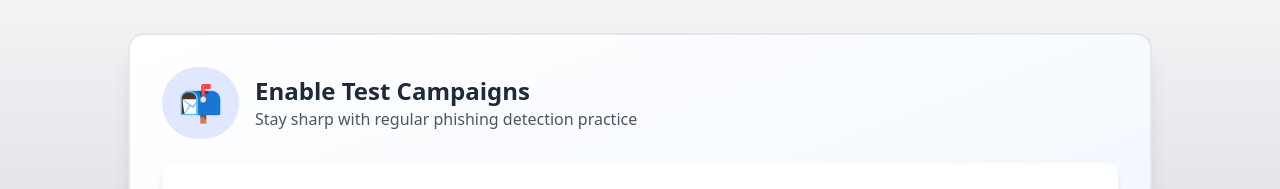
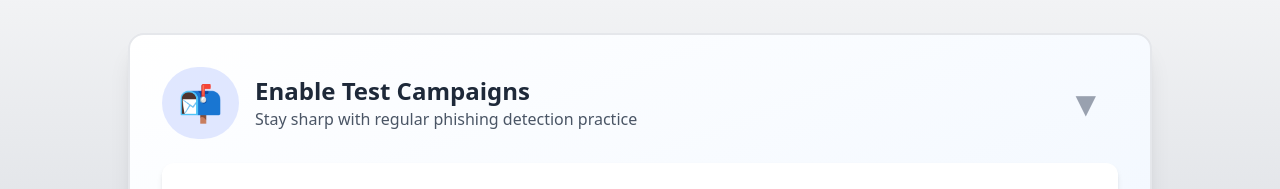
Before and after one commit to JustinCWang/PhishSchool, a React (Vite) app in the folder client/: page /campaigns in a window 1280 px wide. Shown: the part 183-372 px from the top of the page. Built offline with nearby package versions, Linux system fonts and the light colour scheme; no server answers.

Commit message:
Updated campaign ui + streaks

```diff
--- a/client/src/campaigns/Campaigns.tsx
+++ b/client/src/campaigns/Campaigns.tsx
@@ -6,10 +6,13 @@ export default function Campaigns() {
   const { user } = useAuth()
   const [optedIn, setOptedIn] = useState(false)
   const [frequency, setFrequency] = useState<'daily' | 'weekly' | 'monthly'>('weekly')
+  const [streak] = useState<number>(0)
   const [saved, setSaved] = useState(false)
   const [loading, setLoading] = useState(true)
   const [saving, setSaving] = useState(false)
   const [errorMessage, setErrorMessage] = useState<string | null>(null)
+  const [collapsed, setCollapsed] = useState(false)
+  const [canCollapse, setCanCollapse] = useState(false)
 
   useEffect(() => {
     let isMounted = true
@@ -37,6 +40,7 @@ export default function Campaigns() {
         } else {
           setFrequency('weekly')
         }
+        setCanCollapse(Boolean(data))
       }
       setLoading(false)
     }
@@ -83,6 +87,7 @@ export default function Campaigns() {
       return
     }
     setSaved(true)
+    setCanCollapse(true)
     setTimeout(() => setSaved(false), 3000)
   }
 
@@ -98,16 +103,41 @@ export default function Campaigns() {
         </p>
       </div>
 
+      {/* Daily Streak (only when frequency is daily) */}
+      {optedIn && frequency === 'daily' && (
+        <div className="flex justify-center">
+          <div className="inline-flex items-center gap-3 rounded-full bg-orange-50 px-5 py-2 text-orange-700 ring-1 ring-orange-200">
+            <span className="text-xl">🔥</span>
+            <span className="font-semibold">Daily streak</span>
+            <span className="rounded-full bg-orange-100 px-2 py-0.5 text-sm font-semibold">{streak} day{streak === 1 ? '' : 's'}</span>
+          </div>
+        </div>
+      )}
+
       {/* Opt-in Card */}
       <div className="rounded-2xl border-2 border-gray-200 bg-gradient-to-br from-white to-blue-50 p-8 shadow-xl">
-        <div className="mb-6 flex items-center gap-4">
+        <div className="mb-6 flex items-center justify-between gap-4">
+          <div className="flex items-center gap-4">
             <div className="rounded-full bg-indigo-100 p-4 text-4xl">📬</div>
             <div>
               <h2 className="text-2xl font-bold text-gray-800">Enable Test Campaigns</h2>
               <p className="text-gray-600">Stay sharp with regular phishing detection practice</p>
             </div>
           </div>
+          <button
+            type="button"
+            onClick={() => canCollapse && setCollapsed(!collapsed)}
+            disabled={!canCollapse}
+            title={canCollapse ? 'Collapse/expand' : 'Select and save a preference to collapse'}
+            className={`rounded-md px-6 py-2 text-4xl font-semibold leading-none ${
+              canCollapse ? 'text-gray-700 hover:bg-white/60' : 'text-gray-400 cursor-not-allowed'
+            }`}
+          >
+            {collapsed ? '▸' : '▾'}
+          </button>
+        </div>
 
+        {!collapsed && (
           <div className="space-y-6">
           {/* Toggle Switch */}
           <div className="flex items-center justify-between rounded-xl bg-white p-6 shadow-md">
@@ -175,6 +205,7 @@ export default function Campaigns() {
           {!user && !errorMessage && <p className="text-sm text-gray-600">Sign in to manage your phishing campaign preferences.</p>}
           {loading && <p className="text-sm text-gray-500">Loading preferences...</p>}
           </div>
+        )}
       </div>
 
       {/* Performance Dashboard */}
```
Lines whose indentation alone changed are shown as unchanged.
